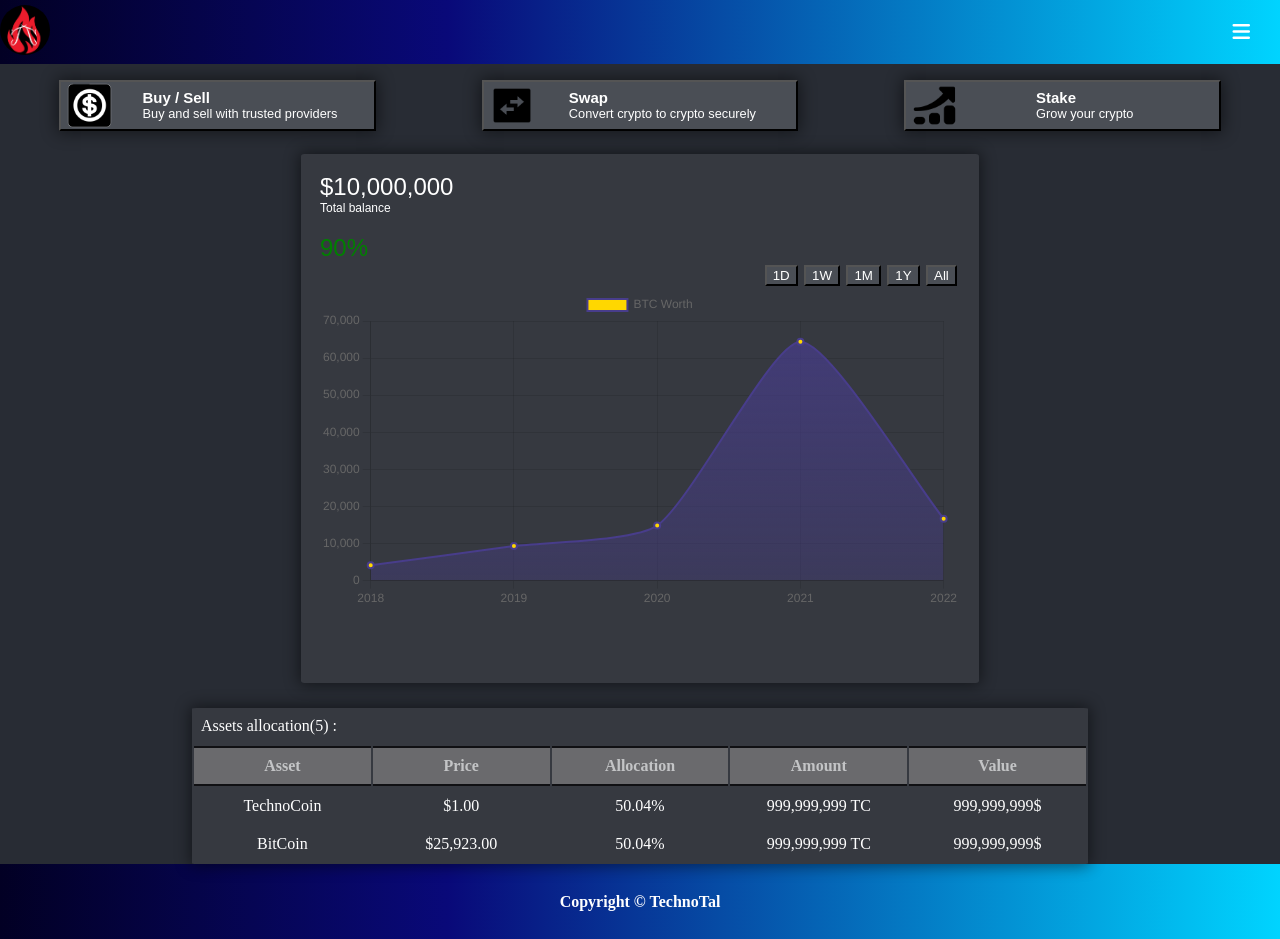
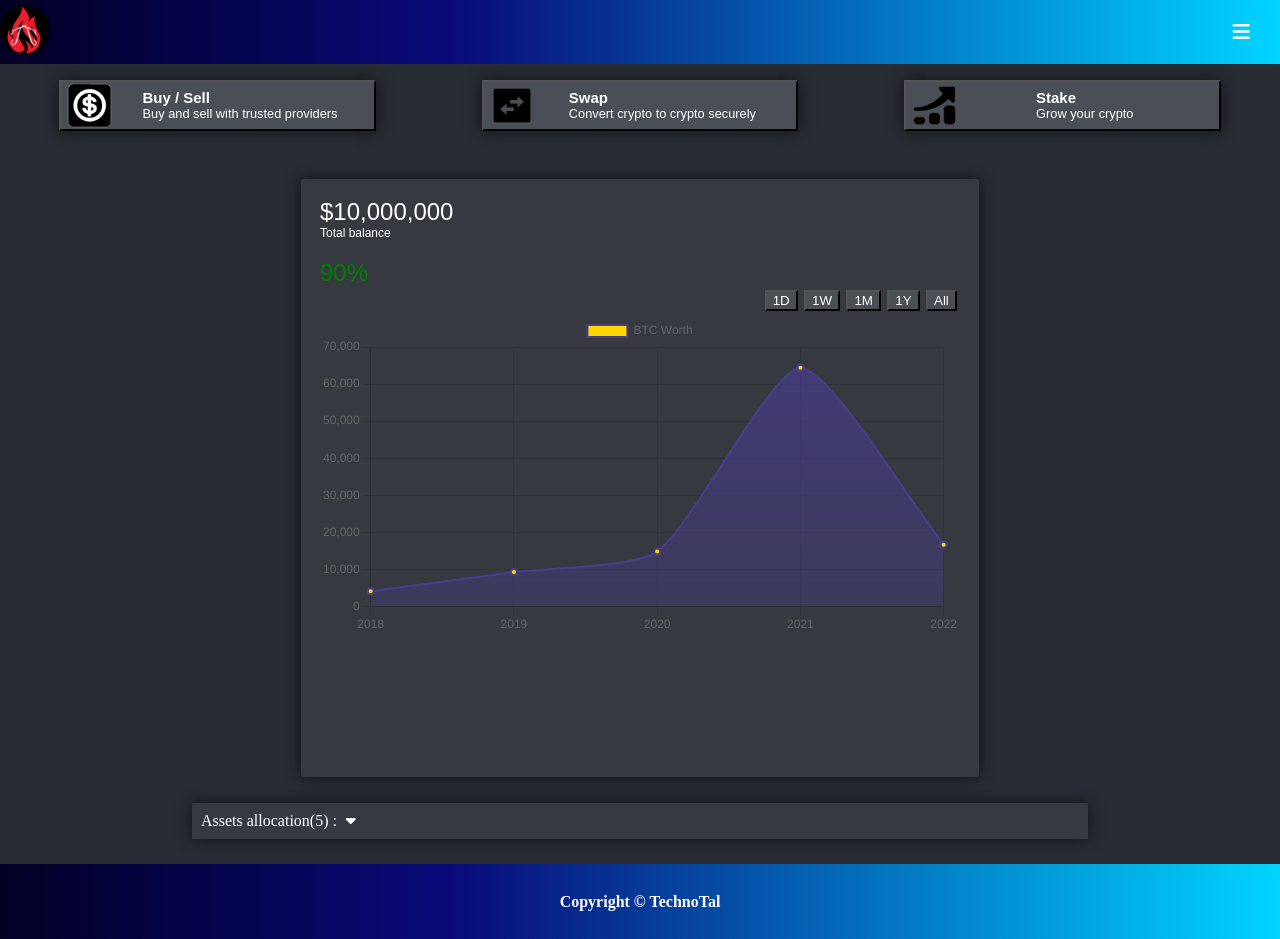
Before and after one commit to MickaelLepicier/TechnoCoin-Wallet, a React (Create React App) app in the folder client/myapp/: page / in a window 1280 px wide. Built offline with nearby package versions, Linux system fonts and the light colour scheme.

Commit message:
wip Assets allocation

```diff
--- a/client/myapp/src/pages/Home/Home.js
+++ b/client/myapp/src/pages/Home/Home.js
@@ -36,13 +36,17 @@ function AssetsAllocation(assetsNums = 5, data) {
 
   // the data is from the State
 
+  const toggleAssetsData = () => {
+    var element = document.querySelector(".assets-data");
+    element.classList.toggle("active");
+  };
+
   const renderAssets = (data) => {
     // take the data and use it to render it.
 
     // find another way to create Table
     return (
-      <div>
-        <table>
+      <table className="assets-data">
         <thead>
           <tr>
             <th>Asset</th>
@@ -69,14 +73,16 @@ function AssetsAllocation(assetsNums = 5, data) {
           </tr>
         </tbody>
       </table>
-      </div>
     );
   };
 
   return (
     <div className="assetsAllocation-container">
-      <div className="aa-header">
-        Assets allocation(5) :{/* <div className="fa fa-caret-down" /> */}
+      <div className="aa-header" onClick={() => toggleAssetsData()}>
+        Assets allocation(5) :
+        <div className="icon-down">
+          <div className="fa fa-caret-down" />{" "}
+        </div>
       </div>
 
       <div>{renderAssets()}</div>
--- a/client/myapp/src/pages/Home/Home.scss
+++ b/client/myapp/src/pages/Home/Home.scss
@@ -9,8 +9,8 @@
     flex-direction: column;
     align-items: center;
     justify-content: center;
-    /* color: black; */
     // height: 84vh;
+    // min-height: 100vh;
     height: 100vh;
 
     @media screen and (max-width: 820px ){
@@ -124,8 +124,9 @@ margin-top: 5%;
 
 }
   }
+
+
     .assets-container{
-        // border: solid blue;
         width: 70%;
         margin-top: 2%;
         // padding: 0.5%;
@@ -137,11 +138,16 @@ margin-top: 5%;
         -webkit-box-shadow: 0px 0px 15px 2px rgba(0,0,0,0.49);
         -moz-box-shadow: 0px 0px 15px 2px rgba(0,0,0,0.49);
 
-.aa-header{
-  padding: 1%;
-}
+        .aa-header{
+         display: flex;
+         padding: 1%;
+        }
 
-// TODO @media screen and (max-width: 1420px ){ }
+        .icon-down{
+         display: none;
+         // padding-left: 1%;
+        }
+
         table{
           width: 100%;
           // padding: 1%;
@@ -151,6 +157,7 @@ margin-top: 5%;
           padding: 1%;
           text-align: center;
         }
+
         th{
           border-top: 2px solid black;
           border-bottom: 2px solid black;
@@ -159,7 +166,38 @@ margin-top: 5%;
         }
 
       }
+
+      @media screen and (max-width: 1420px ){
+        .aa-header:hover{
+          cursor: pointer;
+          background-color: aquamarine;
+          transition: 0.6s;
+        }
+
+        .icon-down{
+          display: block;
+          padding-left: 1%;
+         }
+         // TODO when I click on the Assets allocation
+         // the data is going down as the NavBar
+         // Check inside NavBar how its working and maybe
+         // do the same
+
+         .assets-data{
+          display: none;
+         }
+
+         .active{
+          display: block;
+          // background-color: black;
+         }
+
       }
+
+      }
+
+
+
 
 // TODO check if there is multiply code
 // and create functions to make the code shorter
```
Lines whose indentation alone changed are shown as unchanged.
